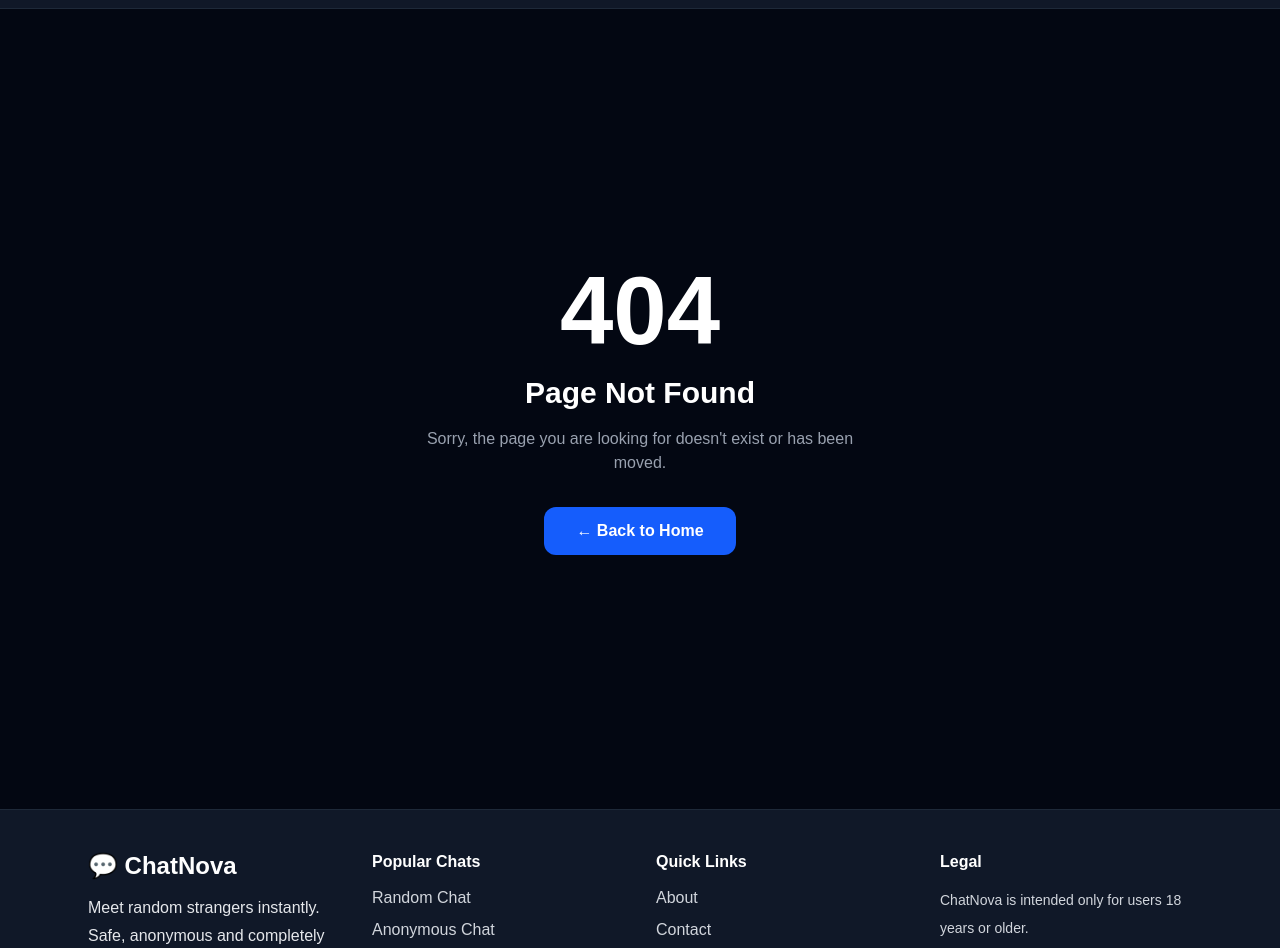
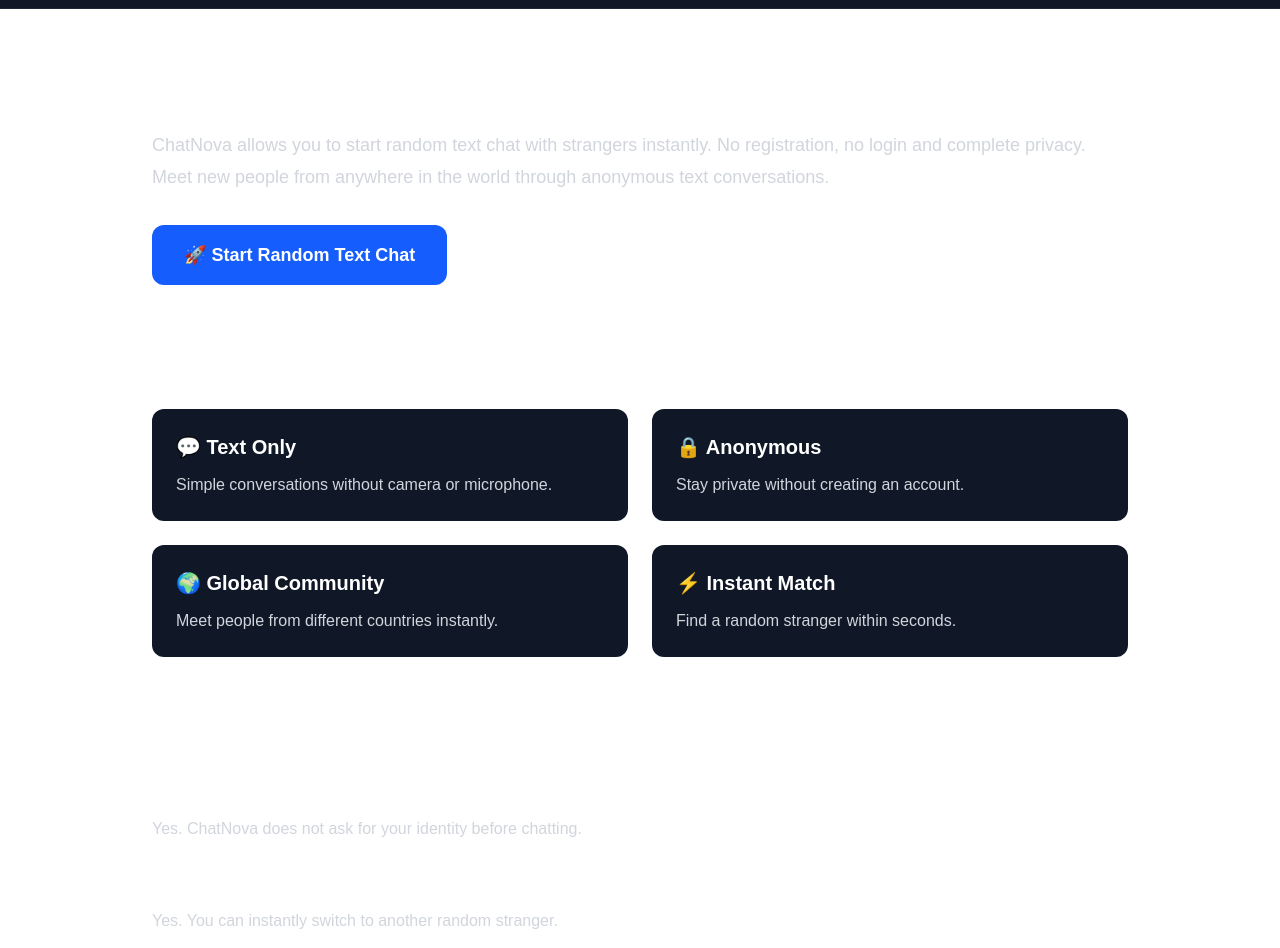
Before and after one commit to Shubhampb4499/random-chat, a Next.js app: page /random-text-chat in a window 1280 px wide. Before the commit this address had no page. Shown: the part 60-1008 px from the top of the page. Built offline with nearby package versions, Linux system fonts and the light colour scheme.

Commit message:
Added Random Text Chat SEO page

```diff
--- /dev/null
+++ b/app/random-text-chat/page.tsx
@@ -0,0 +1,177 @@
+import type { Metadata } from "next";
+import Link from "next/link";
+
+export const metadata: Metadata = {
+  title: "Random Text Chat | Free Anonymous Chat | ChatNova",
+  description:
+    "Start random text chat instantly with strangers online. No signup, no login and completely anonymous. ChatNova is free and secure.",
+  keywords: [
+    "Random Text Chat",
+    "Anonymous Text Chat",
+    "Free Text Chat",
+    "Chat with Strangers",
+    "Online Text Chat",
+    "ChatNova",
+  ],
+  alternates: {
+    canonical: "https://chatnova.in/random-text-chat",
+  },
+};
+
+const faqSchema = {
+  "@context": "https://schema.org",
+  "@type": "FAQPage",
+  mainEntity: [
+    {
+      "@type": "Question",
+      name: "What is Random Text Chat?",
+      acceptedAnswer: {
+        "@type": "Answer",
+        text: "Random Text Chat lets you instantly connect with strangers through anonymous text conversations."
+      }
+    },
+    {
+      "@type": "Question",
+      name: "Is ChatNova free?",
+      acceptedAnswer: {
+        "@type": "Answer",
+        text: "Yes. ChatNova is completely free and requires no signup."
+      }
+    }
+  ]
+};
+
+export default function RandomTextChatPage() {
+  return (
+    <main className="max-w-5xl mx-auto px-6 py-12 text-white">
+
+      <script
+        type="application/ld+json"
+        dangerouslySetInnerHTML={{
+          __html: JSON.stringify(faqSchema),
+        }}
+      />
+
+      <h1 className="text-5xl font-bold mb-6">
+        Random Text Chat
+      </h1>
+
+      <p className="text-gray-300 text-lg leading-8 mb-8">
+        ChatNova allows you to start random text chat with strangers instantly.
+        No registration, no login and complete privacy. Meet new people from
+        anywhere in the world through anonymous text conversations.
+      </p>
+
+      <Link
+        href="/chat"
+        className="inline-block bg-blue-600 hover:bg-blue-700 px-8 py-4 rounded-xl font-semibold text-lg"
+      >
+        🚀 Start Random Text Chat
+      </Link>
+
+      <section className="mt-16">
+
+        <h2 className="text-3xl font-bold mb-6">
+          Why Use Random Text Chat?
+        </h2>
+
+        <div className="grid md:grid-cols-2 gap-6">
+
+          <div className="bg-gray-900 p-6 rounded-xl">
+            <h3 className="text-xl font-semibold mb-3">
+              💬 Text Only
+            </h3>
+
+            <p className="text-gray-300">
+              Simple conversations without camera or microphone.
+            </p>
+          </div>
+
+          <div className="bg-gray-900 p-6 rounded-xl">
+            <h3 className="text-xl font-semibold mb-3">
+              🔒 Anonymous
+            </h3>
+
+            <p className="text-gray-300">
+              Stay private without creating an account.
+            </p>
+          </div>
+
+          <div className="bg-gray-900 p-6 rounded-xl">
+            <h3 className="text-xl font-semibold mb-3">
+              🌍 Global Community
+            </h3>
+
+            <p className="text-gray-300">
+              Meet people from different countries instantly.
+            </p>
+          </div>
+
+          <div className="bg-gray-900 p-6 rounded-xl">
+            <h3 className="text-xl font-semibold mb-3">
+              ⚡ Instant Match
+            </h3>
+
+            <p className="text-gray-300">
+              Find a random stranger within seconds.
+            </p>
+          </div>
+
+        </div>
+
+      </section>
+
+      <section className="mt-16">
+
+        <h2 className="text-3xl font-bold mb-6">
+          Frequently Asked Questions
+        </h2>
+
+        <div className="space-y-8">
+
+          <div>
+            <h3 className="text-xl font-semibold mb-2">
+              Is Random Text Chat anonymous?
+            </h3>
+
+            <p className="text-gray-300">
+              Yes. ChatNova does not ask for your identity before chatting.
+            </p>
+          </div>
+
+          <div>
+            <h3 className="text-xl font-semibold mb-2">
+              Can I disconnect anytime?
+            </h3>
+
+            <p className="text-gray-300">
+              Yes. You can instantly switch to another random stranger.
+            </p>
+          </div>
+
+        </div>
+
+      </section>
+
+      <section className="mt-20 bg-gray-900 rounded-2xl p-10 text-center">
+
+        <h2 className="text-4xl font-bold mb-4">
+          Start Random Text Chat Now
+        </h2>
+
+        <p className="text-gray-300 text-lg mb-8">
+          Join thousands of users chatting anonymously every day.
+        </p>
+
+        <Link
+          href="/chat"
+          className="inline-block bg-blue-600 hover:bg-blue-700 px-8 py-4 rounded-xl font-semibold"
+        >
+          🚀 Start Chat
+        </Link>
+
+      </section>
+
+    </main>
+  );
+}
```
